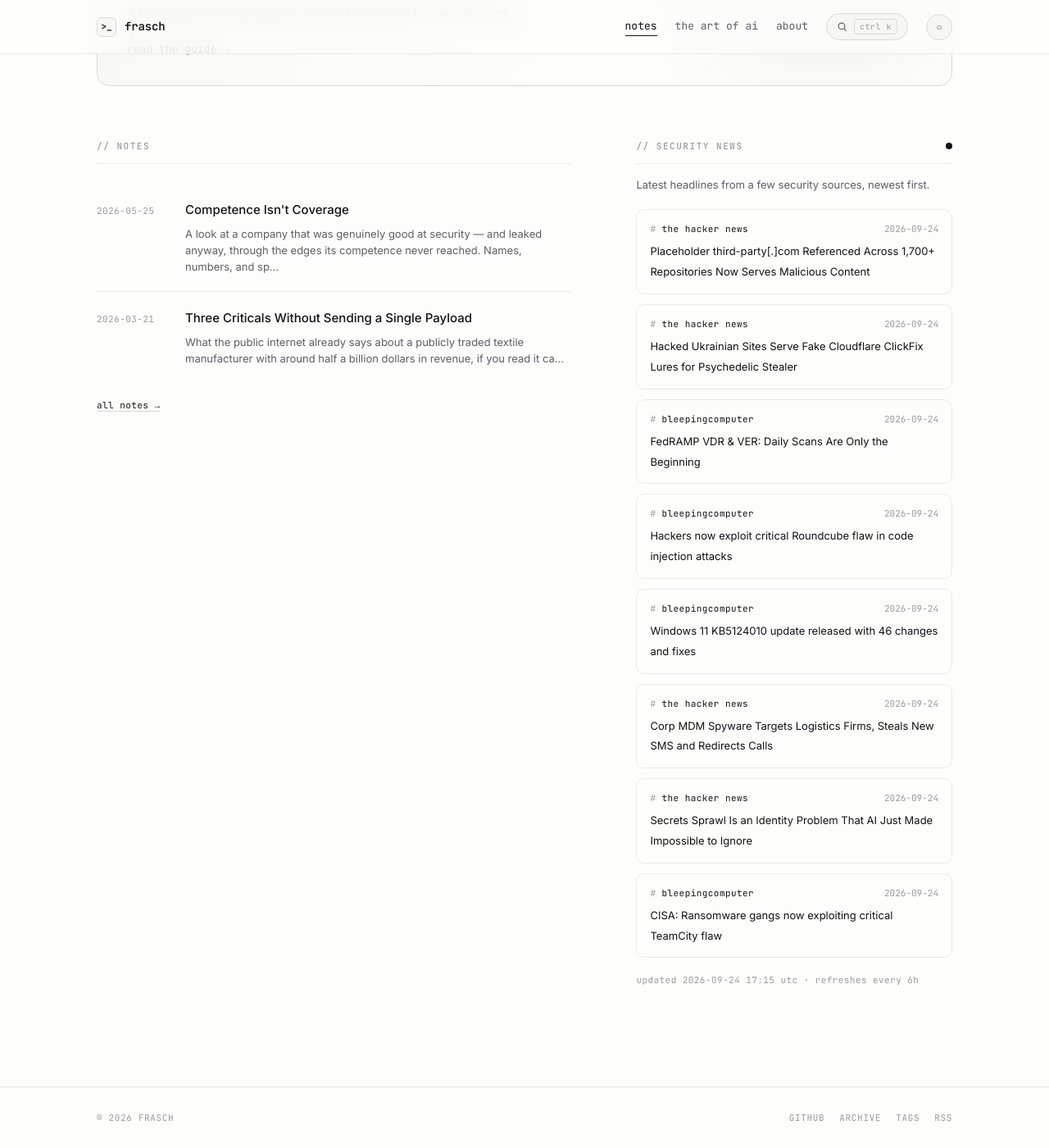
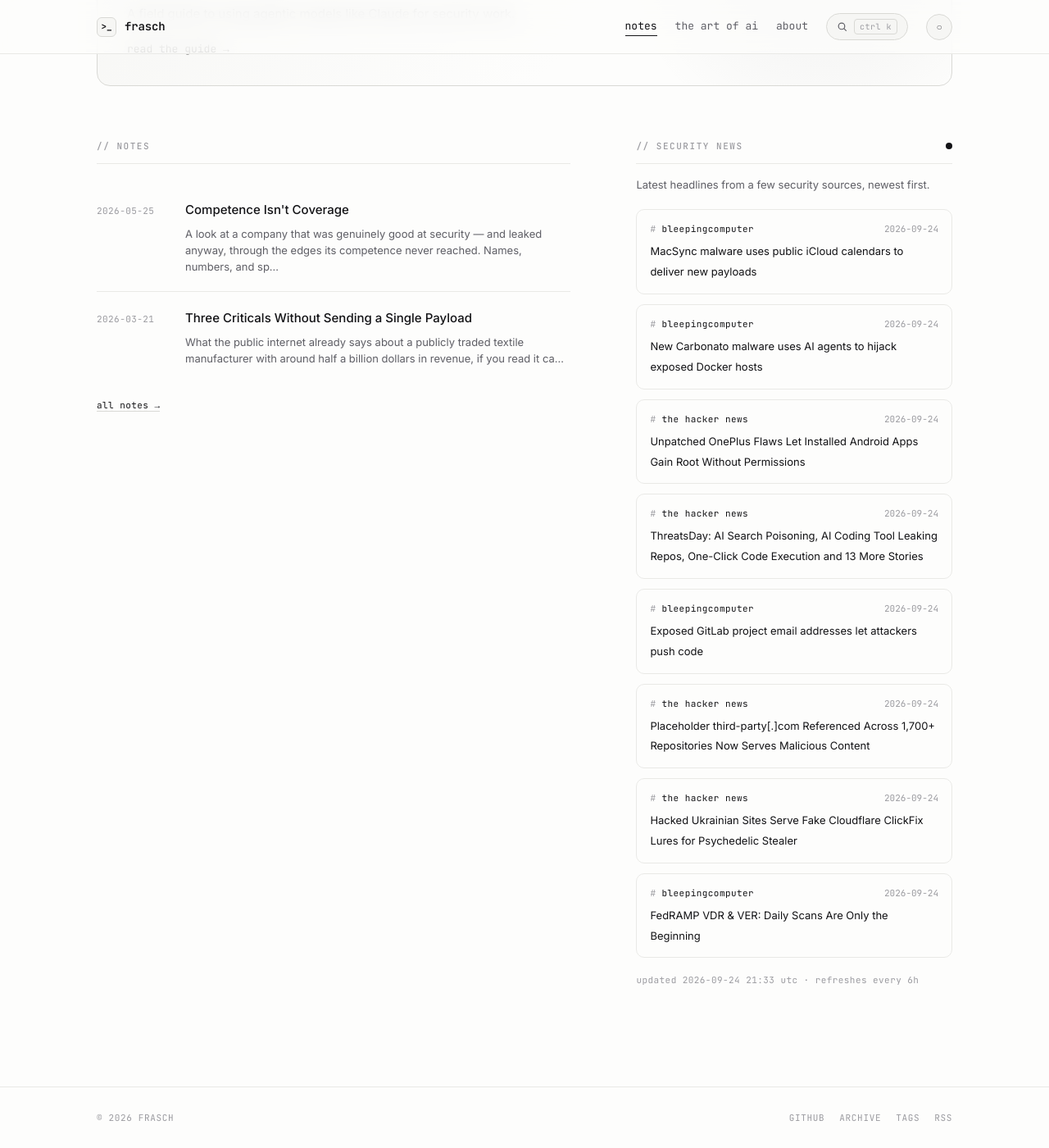
Before and after one commit to whoisfrasch/frasch, a Jekyll site: the page built from index.html, in a window 1280 px wide and 1400 px high, scrolled down 615 px. Shown: the whole window at 82% size. Built offline with Jekyll 4.4.1, drawn with Linux system fonts in a browser that asks for light colours.

Commit message:
Refresh security news feed

```diff
--- a/_data/news.json
+++ b/_data/news.json
@@ -1,6 +1,36 @@
 {
-  "updated": "2026-09-24T17:15:31Z",
+  "updated": "2026-09-24T21:33:42Z",
   "items": [
+    {
+      "source": "bleepingcomputer",
+      "title": "MacSync malware uses public iCloud calendars to deliver new payloads",
+      "link": "https://www.bleepingcomputer.com/news/security/macsync-malware-uses-public-icloud-calendars-to-deliver-new-payloads/",
+      "date": "2026-09-24T20:53:35Z"
+    },
+    {
+      "source": "bleepingcomputer",
+      "title": "New Carbonato malware uses AI agents to hijack exposed Docker hosts",
+      "link": "https://www.bleepingcomputer.com/news/security/new-carbonato-malware-uses-ai-agents-to-hijack-exposed-docker-hosts/",
+      "date": "2026-09-24T20:10:48Z"
+    },
+    {
+      "source": "the hacker news",
+      "title": "Unpatched OnePlus Flaws Let Installed Android Apps Gain Root Without Permissions",
+      "link": "https://thehackernews.com/2026/09/unpatched-oneplus-flaws-let-installed.html",
+      "date": "2026-09-24T18:10:18Z"
+    },
+    {
+      "source": "the hacker news",
+      "title": "ThreatsDay: AI Search Poisoning, AI Coding Tool Leaking Repos, One-Click Code Execution and 13 More Stories",
+      "link": "https://thehackernews.com/2026/09/threatsday-ai-search-poisoning-ai.html",
+      "date": "2026-09-24T17:52:43Z"
+    },
+    {
+      "source": "bleepingcomputer",
+      "title": "Exposed GitLab project email addresses let attackers push code",
+      "link": "https://www.bleepingcomputer.com/news/security/exposed-gitlab-project-email-addresses-let-attackers-push-code/",
+      "date": "2026-09-24T17:47:44Z"
+    },
     {
       "source": "the hacker news",
       "title": "Placeholder third-party[.]com Referenced Across 1,700+ Repositories Now Serves Malicious Content",
@@ -18,36 +48,6 @@
       "title": "FedRAMP VDR & VER: Daily Scans Are Only the Beginning",
       "link": "https://www.bleepingcomputer.com/news/security/fedramp-vdr-and-ver-daily-scans-are-only-the-beginning/",
       "date": "2026-09-24T14:02:12Z"
-    },
-    {
-      "source": "bleepingcomputer",
-      "title": "Hackers now exploit critical Roundcube flaw in code injection attacks",
-      "link": "https://www.bleepingcomputer.com/news/security/critical-roundcube-flaw-now-actively-exploited-in-code-injection-attacks/",
-      "date": "2026-09-24T13:27:57Z"
-    },
-    {
-      "source": "bleepingcomputer",
-      "title": "Windows 11 KB5124010 update released with 46 changes and fixes",
-      "link": "https://www.bleepingcomputer.com/news/microsoft/windows-11-kb5124010-update-released-with-46-changes-and-fixes/",
-      "date": "2026-09-24T12:16:32Z"
-    },
-    {
-      "source": "the hacker news",
-      "title": "Corp MDM Spyware Targets Logistics Firms, Steals New SMS and Redirects Calls",
-      "link": "https://thehackernews.com/2026/09/corp-mdm-spyware-targets-logistics.html",
-      "date": "2026-09-24T12:05:27Z"
-    },
-    {
-      "source": "the hacker news",
-      "title": "Secrets Sprawl Is an Identity Problem That AI Just Made Impossible to Ignore",
-      "link": "https://thehackernews.com/2026/09/secrets-sprawl-is-identity-problem-that.html",
-      "date": "2026-09-24T11:00:00Z"
-    },
-    {
-      "source": "bleepingcomputer",
-      "title": "CISA: Ransomware gangs now exploiting critical TeamCity flaw",
-      "link": "https://www.bleepingcomputer.com/news/security/cisa-ransomware-gangs-now-exploiting-critical-teamcity-flaw/",
-      "date": "2026-09-24T10:42:37Z"
     }
   ]
 }
```
